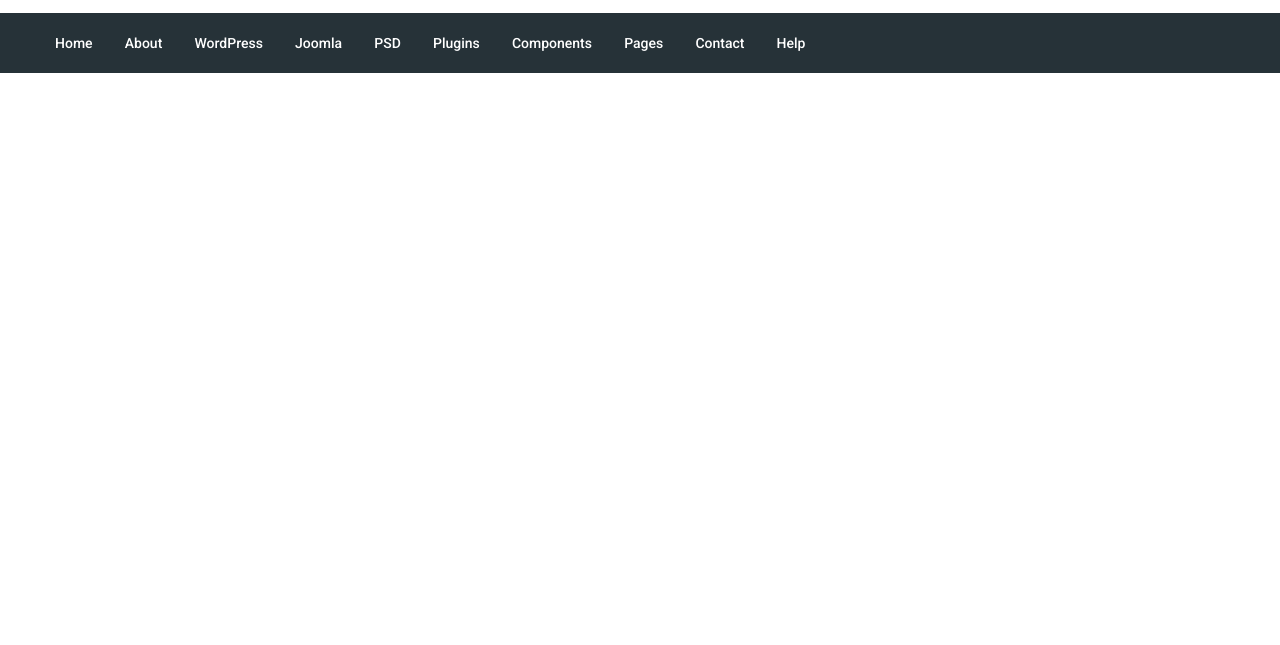
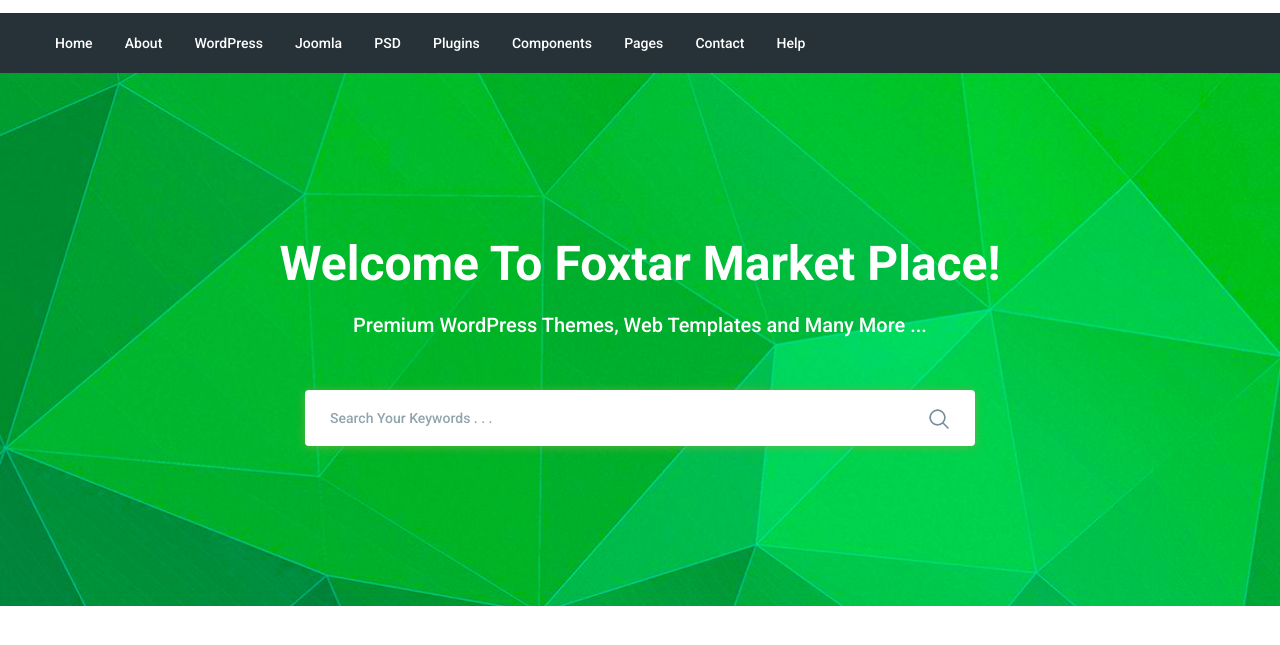
Before and after one commit to ViktoSerbin/moderno, a website: page app/index.html in a window 1280 px wide. Shown: the part 77-722 px from the top of the page. Drawn offline with nearby package versions, Linux system fonts and the light colour scheme; files that its build step writes are made by us from their sources.

Commit message:
added search section

```diff
--- a/app/index.html
+++ b/app/index.html
@@ -93,6 +93,26 @@
         </div>
 
     </header>
+    <section class="search" style="background-image: url('images/search-bg.jpg');">
+        <div class="container">
+            <div class="search__inner">
+                <div class="search__inner-title">
+                    Welcome To Foxtar Market Place!
+                </div>
+                <div class="search__inner-text">
+                    Premium WordPress Themes, Web Templates and Many More ...
+                </div>
+                <div class="search__inner-form">
+                    <form>
+                        <input type="text" placeholder="Search Your Keywords . . ." required>
+                        <button type="submit">
+                            <img src="images/icons/search.png" alt="">
+                        </button>
+                    </form>
+                </div>
+            </div>
+        </div>
+    </section>
 
 
     <script src="https://ajax.googleapis.com/ajax/libs/jquery/3.5.1/jquery.min.js"></script>
--- a/app/scss/style.scss
+++ b/app/scss/style.scss
@@ -58,3 +58,57 @@
         font-size: 14px;
     }
 }
+
+.search {
+    background-repeat: no-repeat;
+    background-size: cover;
+    background-position: center;
+    min-height: 533px;
+}
+
+.search__inner {
+    font-family: 'Roboto', sans-serif;
+    padding: 155px 0 100px;
+    color: #fff;
+    text-align: center;
+    &-title {
+        margin-bottom: 10px;
+        font-size: 48px;
+        font-weight: 700;
+        line-height: 72px;
+    }
+    &-text {
+        margin-bottom: 50px;
+        font-weight: 500;
+        font-size: 20px;
+        line-height: 30px;
+    }
+    &-form {
+        max-width: 670px;
+        margin: 0 auto;
+        position: relative;
+        input {
+            display: block;
+            width: 100%;
+            box-shadow: 0px 1px 10px 0px rgba(124, 178, 64, 0.75);
+            border-radius: 4px;
+            height: 56px;
+            border: none;
+            font-size: 14px;
+            font-weight: 500;
+            padding-left: 25px;
+            padding-right: 60px;
+            &::placeholder {
+                color: #90a4ae;
+            }
+        }
+        button {
+            position: absolute;
+            border: none;
+            background-color: transparent;
+            right: 20px;
+            top: 18px;
+            cursor: pointer;
+        }
+    }
+}
```
Also changed, not shown: app/images/icons/search.png (added), app/images/search-bg.jpg (added).
